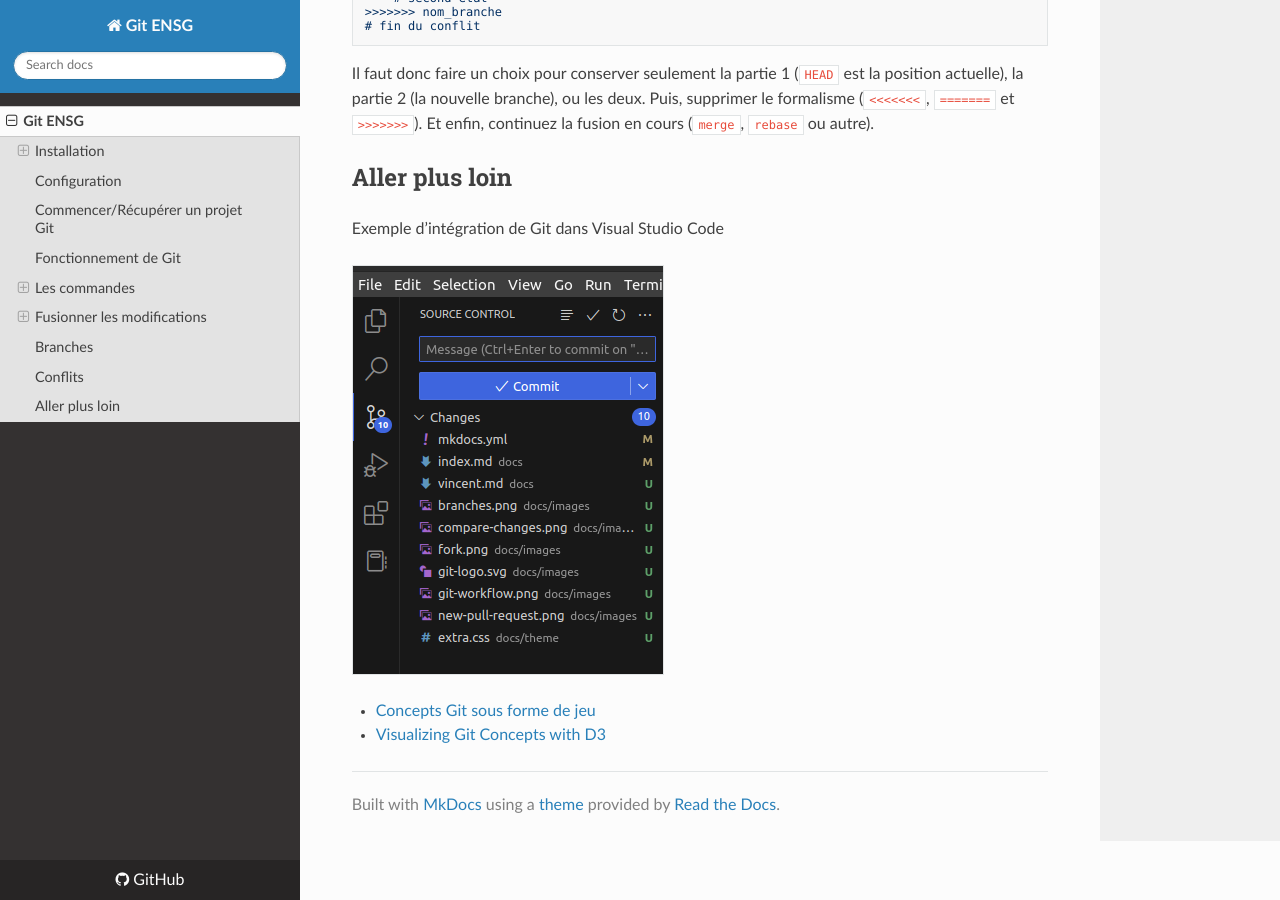
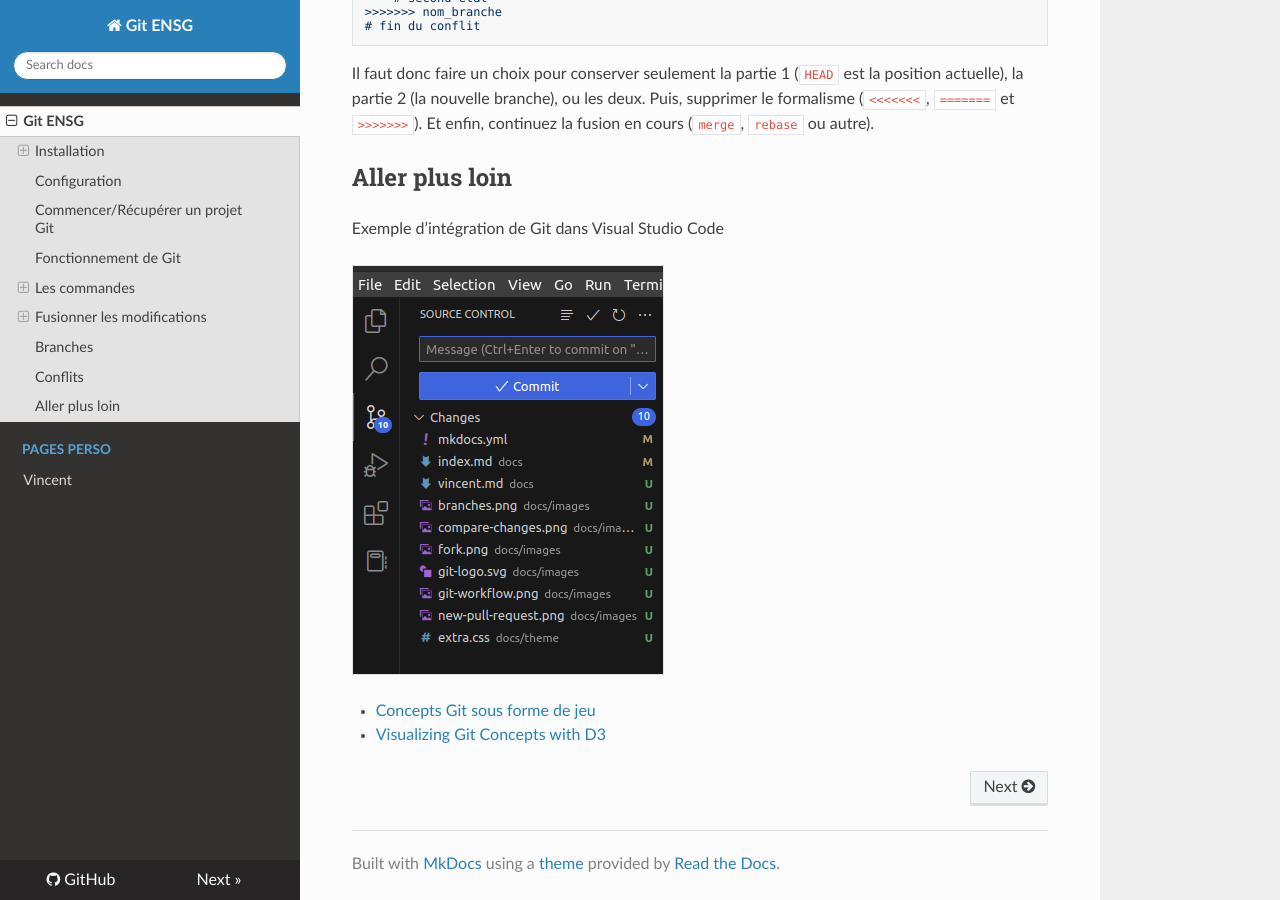
Before and after one commit to iamvdo/git-ensg, an MkDocs documentation site: the page built from docs/index.md, in a window 1280 px wide and 900 px high, scrolled down 8836 px. Built offline with MkDocs 1.6.1, drawn with Linux system fonts in a browser that asks for light colours; nearby versions of some CDN libraries.

Commit message:
Ajout menu de navigation pour pages perso

```diff
--- a/mkdocs.yml
+++ b/mkdocs.yml
@@ -4,6 +4,8 @@ repo_url: https://github.com/iamvdo/git-ensg/
 edit_uri: 'blob/main/docs/'
 nav:
     - Git ENSG: index.md
+    - Pages perso:
+        - Vincent: vincent.md
 theme:
     name: readthedocs
 extra_css:
```
